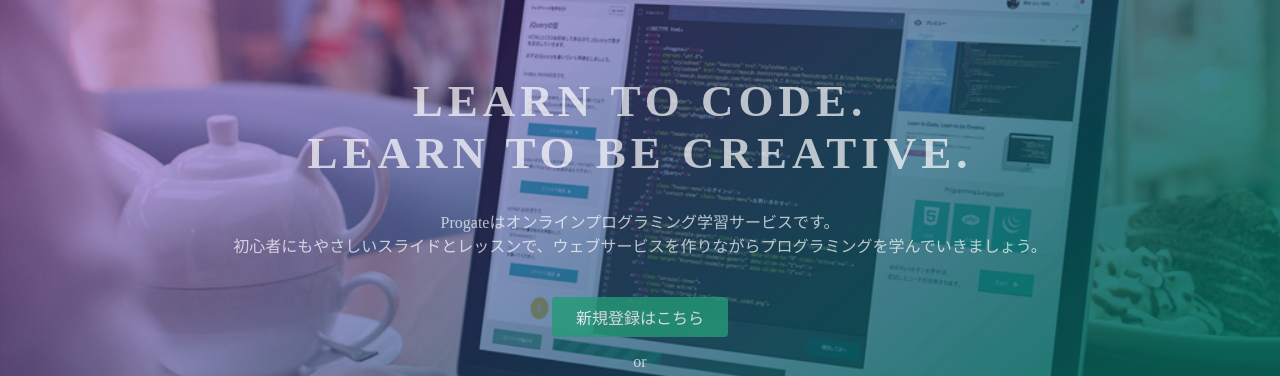
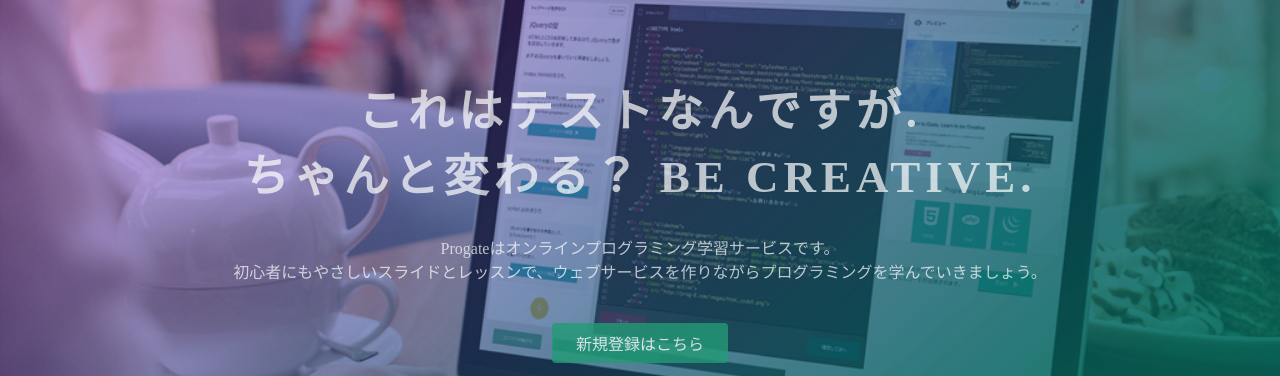
Before and after one commit to dekutest/dekutest.github.io, a plain HTML site: page index.html in a window 1280 px wide. Shown: the part 135-511 px from the top of the page. Drawn offline with Linux system fonts and the light colour scheme.

Commit message:
Update index.html

```diff
--- a/index.html
+++ b/index.html
@@ -23,7 +23,7 @@
   </header>
   <div class="top-wrapper">
     <div class="container">
-      <h1>LEARN TO CODE.<br>LEARN TO BE CREATIVE.</h1>
+      <h1>これはテストなんですが.<br>ちゃんと変わる？ BE CREATIVE.</h1>
       <p>Progateはオンラインプログラミング学習サービスです。<br>初心者にもやさしいスライドとレッスンで、ウェブサービスを作りながらプログラミングを学んでいきましょう。</p>
       <div class="btn-wrapper">
         <a href="#" class="btn signup">新規登録はこちら</a>
```
